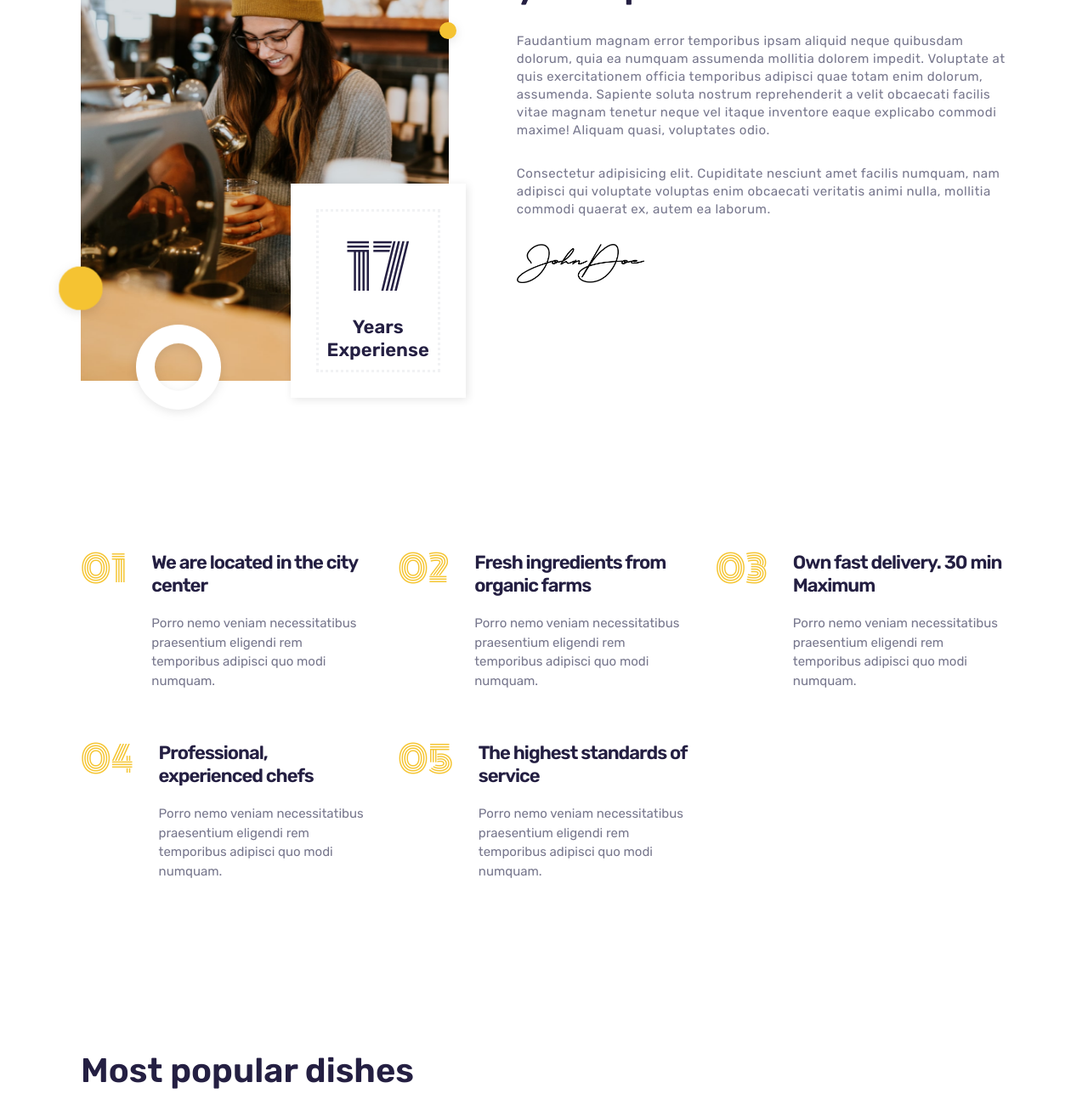
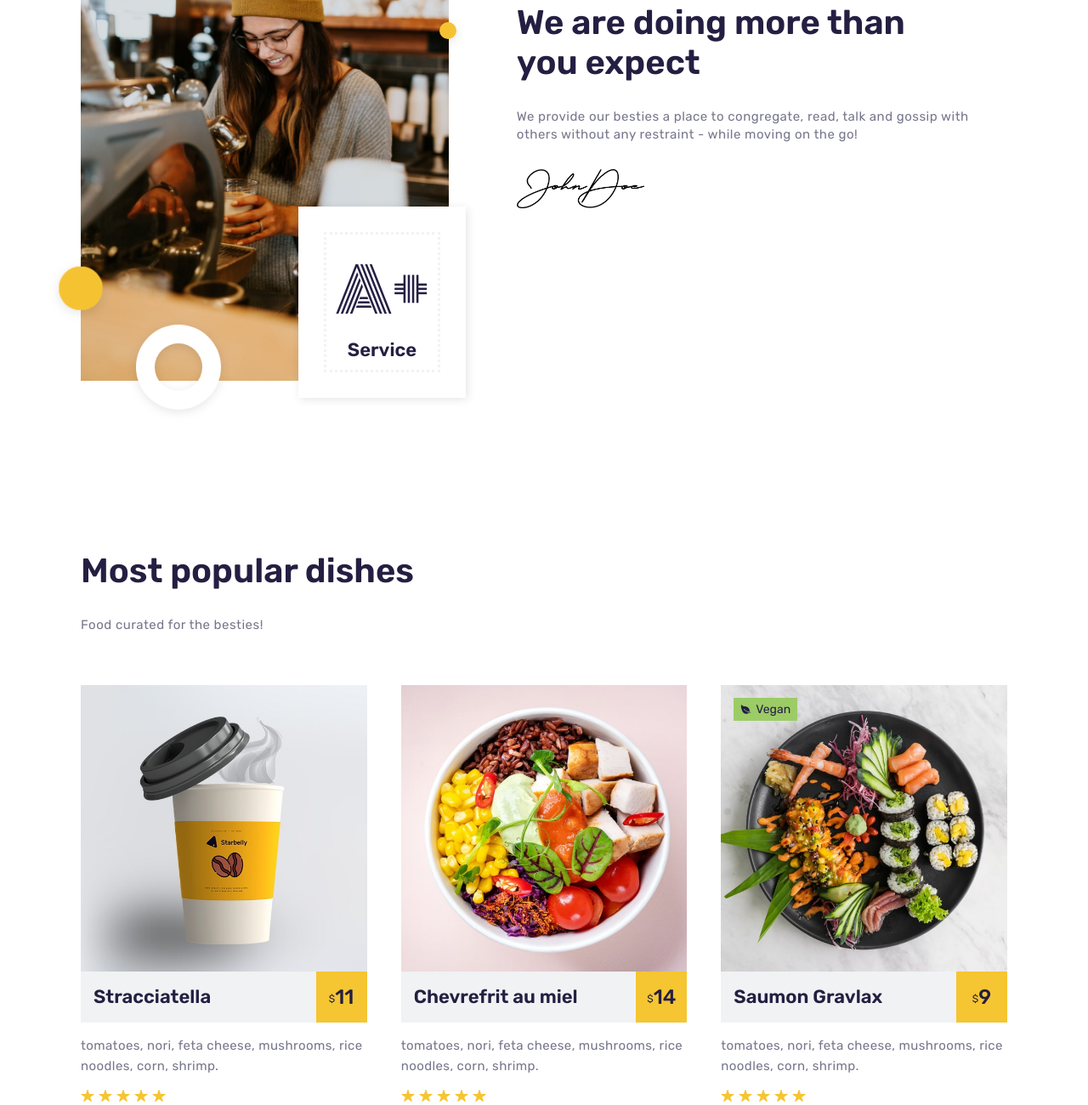
Before and after one commit to solomonshalom/foodhub, a plain HTML site: page index.html in a window 1280 px wide. Shown: the part 1123-2423 px from the top of the page at 85% size. Drawn offline with nearby package versions, Linux system fonts and the light colour scheme.

Commit message:
Hello! Mom

```diff
--- a/index.html
+++ b/index.html
@@ -54,10 +54,6 @@
 
             <li>
               <a href="#about" class="nav-link">About</a>
-            </li>
-
-            <li>
-              <a href="#services" class="nav-link">Services</a>
             </li>
 
             <li>
@@ -195,7 +191,7 @@
           <h1 class="main-heading">We do not cook, we create your emotions!</h1>
 
           <p class="home-text">
-            Consectetur numquam poro nemo veniam eligendi rem adipisci quo modi
+            We're more then a brand, we are a Lifestyle!
           </p>
 
           <div class="btn-group">
@@ -251,8 +247,8 @@
 
           <div class="abs-content-box">
             <div class="dotted-border">
-              <p class="number-lg">17</p>
-              <p class="text-md">Years <br> Experiense</p>
+              <p class="number-lg">A+</p>
+              <p class="text-md">Service</p>
             </div>
           </div>
 
@@ -269,19 +265,7 @@
             you expect</h2>
 
           <p class="section-text">
-            Faudantium magnam error temporibus ipsam aliquid neque quibusdam dolorum, quia ea numquam assumenda mollitia
-            dolorem
-            impedit. Voluptate at quis exercitationem officia temporibus adipisci quae totam enim dolorum, assumenda.
-            Sapiente
-            soluta nostrum reprehenderit a velit obcaecati facilis vitae magnam tenetur neque vel itaque inventore eaque
-            explicabo
-            commodi maxime! Aliquam quasi, voluptates odio.
-          </p>
-
-          <p class="section-text">
-            Consectetur adipisicing elit. Cupiditate nesciunt amet facilis numquam, nam adipisci qui voluptate voluptas
-            enim
-            obcaecati veritatis animi nulla, mollitia commodi quaerat ex, autem ea laborum.
+            We provide our besties a place to congregate, read, talk and gossip with others without any restraint - while moving on the go!
           </p>
 
           <img src="./assets/images/signature.png" alt="signature" class="signature" width="150">
@@ -289,82 +273,6 @@
         </div>
 
       </section>
-
-
-
-
-
-      <!--
-        - #SERVICES SECTION
-      -->
-
-      <section class="services" id="services">
-
-        <div class="service-card">
-
-          <p class="card-number">01</p>
-
-          <h3 class="card-heading">We are located in the city center</h3>
-
-          <p class="card-text">
-            Porro nemo veniam necessitatibus praesentium eligendi rem temporibus adipisci quo modi numquam.
-          </p>
-
-        </div>
-
-        <div class="service-card">
-
-          <p class="card-number">02</p>
-
-          <h3 class="card-heading">Fresh ingredients from organic farms</h3>
-
-          <p class="card-text">
-            Porro nemo veniam necessitatibus praesentium eligendi rem temporibus adipisci quo modi numquam.
-          </p>
-
-        </div>
-
-        <div class="service-card">
-
-          <p class="card-number">03</p>
-
-          <h3 class="card-heading">Own fast delivery. 30 min Maximum</h3>
-
-          <p class="card-text">
-            Porro nemo veniam necessitatibus praesentium eligendi rem temporibus adipisci quo modi numquam.
-          </p>
-
-        </div>
-
-        <div class="service-card">
-
-          <p class="card-number">04</p>
-
-          <h3 class="card-heading">Professional, experienced chefs</h3>
-
-          <p class="card-text">
-            Porro nemo veniam necessitatibus praesentium eligendi rem temporibus adipisci quo modi numquam.
-          </p>
-
-        </div>
-
-        <div class="service-card">
-
-          <p class="card-number">05</p>
-
-          <h3 class="card-heading">The highest standards of service</h3>
-
-          <p class="card-text">
-            Porro nemo veniam necessitatibus praesentium eligendi rem temporibus adipisci quo modi numquam.
-          </p>
-
-        </div>
-
-      </section>
-
-
-
-
 
       <!--
         - #PRODUCT SECTION
@@ -375,8 +283,7 @@
         <h2 class="section-title">Most popular dishes</h2>
 
         <p class="section-text">
-          Consectetur numquam poro nemo veniam
-          eligendi rem adipisci quo modi.
+          Food curated for the besties!
         </p>
 
         <div class="products-grid">
@@ -634,8 +541,7 @@
         <h2 class="section-title">What our customers say?</h2>
 
         <p class="section-text">
-          Consectetur numquam poro nemo veniam
-          eligendi rem adipisci quo modi.
+          What our besties say about our cafe.
         </p>
 
         <div class="testimonials-grid">
@@ -653,12 +559,7 @@
             </div>
 
             <p class="testimonials-text">
-              Lorem ipsum dolor sit amet, consectetur adipisicing elit. Quis fugiat totam nobis quas unde excepturi
-              inventore possimus
-              laudantium provident, rem eligendi velit. Aut molestias, ipsa itaque laborum, natus
-              tempora, ut soluta animi ducimus dignissimos deserunt doloribus in reprehenderit rem accusamus! Quibusdam
-              labore,
-              aliquam dolor harum!
+              OMG! They treated me like their bestie, food was great and the waiter was korean so even better :D
             </p>
 
             <div class="customer-info">
@@ -684,12 +585,7 @@
             </div>
 
             <p class="testimonials-text">
-              Lorem ipsum dolor sit amet, consectetur adipisicing elit. Quis fugiat totam nobis quas unde excepturi
-              inventore possimus
-              laudantium provident, rem eligendi velit. Aut molestias, ipsa itaque laborum, natus
-              tempora, ut soluta animi ducimus dignissimos deserunt doloribus in reprehenderit rem accusamus! Quibusdam
-              labore,
-              aliquam dolor harum!
+              Food, Place, The service - exactly what you need when your super stressed and super affordable too!
             </p>
 
             <div class="customer-info">
@@ -744,7 +640,7 @@
 
         </div>
 
-        <p class="copyright">&copy; Copyright 2022 codewithsadee. All Rights Reserved.</p>
+        <p class="copyright">&copy; Copyright 2022 Solomon Shalom Lijo. All Rights Reserved.</p>
 
       </div>
 
```
